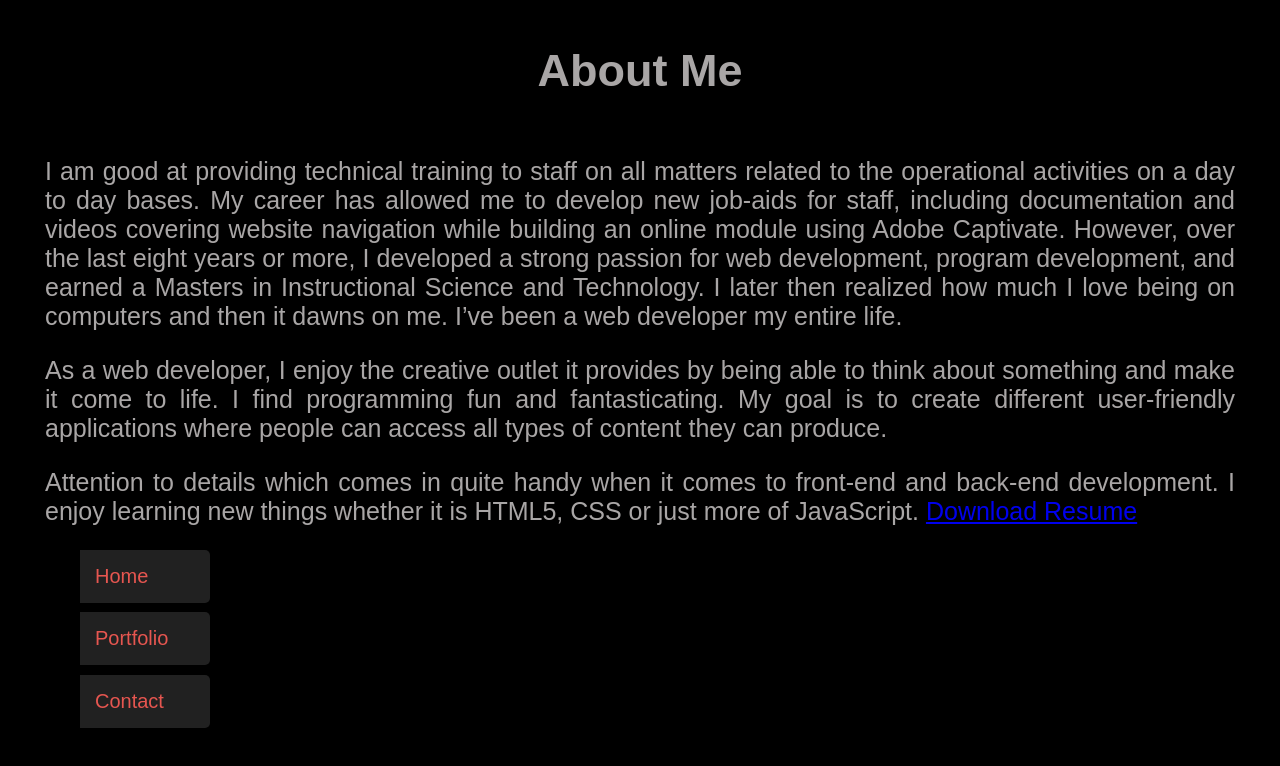
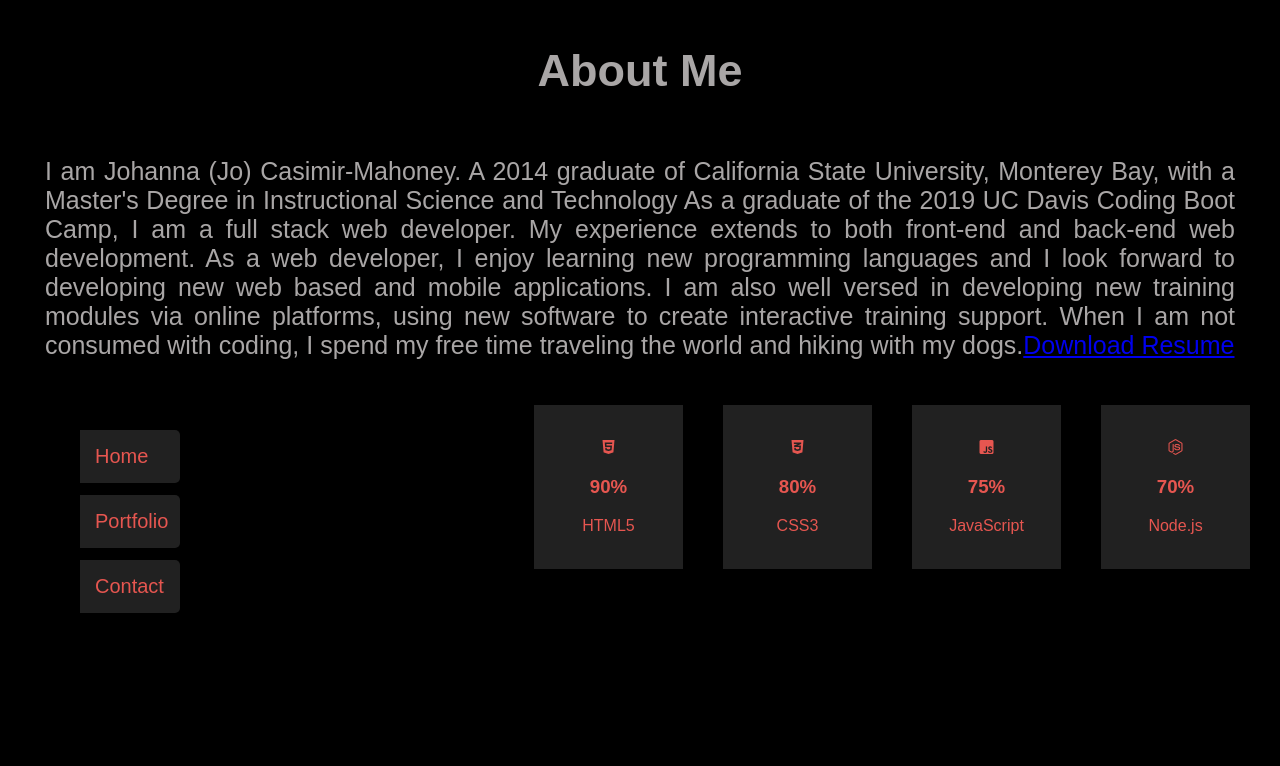
Before and after one commit to JohannaCasimirMahoney/Briefcase, a plain HTML site: page about.html in a window 1280 px wide. Drawn offline with Linux system fonts and the light colour scheme.

Commit message:
additonal skills added

```diff
--- a/about.html
+++ b/about.html
@@ -8,6 +8,7 @@
     <link rel="stylesheet" type="text/css" href="../Briefcase/css/about.css">
     <link rel="stylesheet" href="https://use.fontawesome.com/releases/v5.8.2/css/all.css"
         integrity="sha384-oS3vJWv+0UjzBfQzYUhtDYW+Pj2yciDJxpsK1OYPAYjqT085Qq/1cq5FLXAZQ7Ay" crossorigin="anonymous">
+        <link rel="stylesheet" href="https://cdnjs.cloudflare.com/ajax/libs/font-awesome/4.7.0/css/font-awesome.min.css">
     <link href="https://fonts.googleapis.com/css?family=Cinzel|Permanent+Marker&display=swap" rel="stylesheet">
     <title>About</title>
 </head>
@@ -16,26 +17,12 @@
 
 
 <div class="container text-center">
-        I am good at providing technical training to staff on all matters related to the operational
-                activities on a day to day bases. My career has allowed me to develop new job-aids for staff,
-                including
-                documentation and videos covering website navigation while building an online module using Adobe
-                Captivate.
-                However, over the last eight years or more, I developed a strong passion for web development,
-                program development,
-                and earned a Masters in Instructional Science and Technology. I later then realized how much I love
-                being on computers and then it dawns on me. I’ve been a web developer my entire life.</p>
+    I am Johanna (Jo) Casimir-Mahoney. A 2014 graduate of California State University, Monterey Bay, with a Master's Degree in Instructional Science and Technology
+    As a graduate of the 2019 UC Davis Coding Boot Camp, I am a full stack web developer. My experience extends to both front-end and back-end web development.
+    As a web developer, I enjoy learning new programming languages and I look forward to developing new web based and mobile applications. I am also well versed in developing new training modules via online platforms, using new software to create interactive training support.
+    When I am not consumed with coding, I spend my free time traveling the world and hiking with my dogs.<a href="Johanna Casimir-Mahoney Resume.pdf" target="_blank" class="example_b">Download Resume</a>
 
-                <p>As a web developer, I enjoy the creative outlet it provides by being able to think about
-                    something
-                    and make it come to life. I find programming fun and fantasticating. My goal is to create
-                    different
-                    user-friendly applications where people can access all types of content they can produce.</p>
-
-                Attention to details which comes in quite handy when it comes to front-end and back-end development.
-                I enjoy learning new things whether it is HTML5, CSS or just more of JavaScript.    <a href="Johanna Casimir-Mahoney Resume.pdf" target="_blank" class="example_b">Download Resume</a>
-
-            </div>
+</div>
 
             <!-- NAVABAR  -->
 
@@ -47,18 +34,39 @@
     </div>
 
 
+    <div class="row">
 
+            <div class="column">
+              <div class="card">
+                <p><i class="fab fa-node-js"></i></p>
+                <h3>70%</h3>
+                <p>Node.js</p>
+              </div>
+            </div>
 
+            <div class="column">
+              <div class="card">
+                <p><i class="fab fa-js-square"></i></p>
+                <h3>75%</h3>
+                <p>JavaScript</p>
+              </div>
+            </div>
 
+            <div class="column">
+              <div class="card">
+                <p><i class="fab fa-css3-alt"></i></p>
+                <h3>80%</h3>
+                <p>CSS3</p>
+              </div>
+            </div>
 
-
-
-
-
-
-
-
-
-
+            <div class="column">
+              <div class="card">
+                <p><i class="fab fa-html5"></i></p>
+                <h3>90%</h3>
+                <p>HTML5</p>
+              </div>
+            </div>
+          </div>
 </body>
 </html>
--- a/css/about.css
+++ b/css/about.css
@@ -39,16 +39,62 @@ h1 {
   }
 
   #home {
-    top: 550px;
+    top: 430px;
     background-color: #212121;
   }
 
   #portfolio {
-    top: 612px;
+    top: 495px;
     background-color: #212121;
   }
 
   #contact {
-    top: 675px;
+    top: 560px;
     background-color: #212121;
   }
+
+
+
+  * {
+    box-sizing: border-box;
+  }
+
+  body {
+    font-family: Arial, Helvetica, sans-serif;
+  }
+
+  /* Float four columns side by side */
+  .column {
+    float: right;
+    width: 15%;
+    padding: 0 20px;
+  }
+
+  .row {margin: 0 10px;}
+
+  /* Clear floats after the columns */
+  .row:after {
+    content: "";
+    display: table;
+    clear: both;
+  }
+
+  /* Responsive columns */
+  @media screen and (max-width: 600px) {
+    .column {
+      width: 100%;
+      display: block;
+      margin-bottom: 10px;
+    }
+  }
+
+  /* Style the counter cards */
+  .card {
+    box-shadow: 0 4px 8px 0 rgba(0, 0, 0, 0.2);
+    padding: 18px;
+    text-align: center;
+    background-color: #212121;
+    color: #E65650;
+  }
+
+  .fa {font-size:50px;}
```
